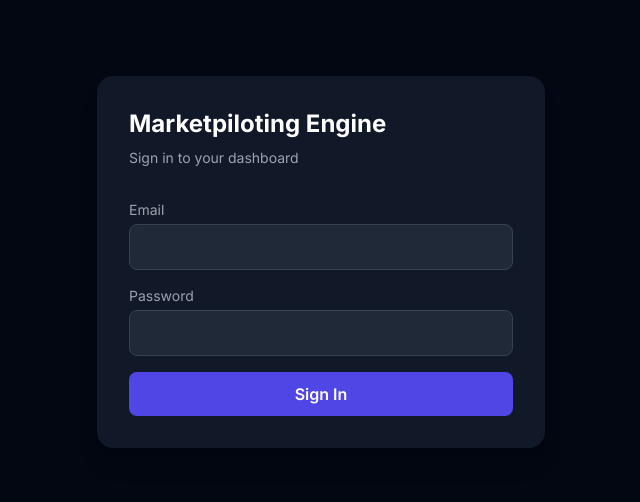
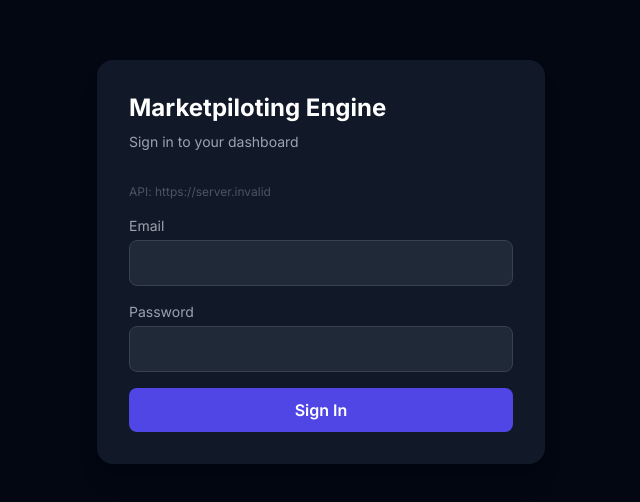
Before and after one commit to market-Pilot-App/marketpiloting-engine-frontend, a Next.js app: page /login in a window 1280 px wide. Shown: the part 138-640 px from the top of the page, without its empty margins (319-959 px from the left). Built offline with nearby package versions, Linux system fonts and the light colour scheme; no server answers.

Commit message:
debug: show API URL and full error on login page

```diff
--- a/app/login/page.tsx
+++ b/app/login/page.tsx
@@ -16,7 +16,9 @@ export default function LoginPage() {
     try {
       await login(email, password);
     } catch (err: unknown) {
-      setError(err instanceof Error ? err.message : "Login failed");
+      const msg = err instanceof Error ? err.message : String(err);
+      setError(msg || "Login failed — unknown error");
+      console.error("Login error:", err);
     } finally {
       setLoading(false);
     }
@@ -27,6 +29,7 @@ export default function LoginPage() {
       <div className="w-full max-w-md bg-gray-900 rounded-2xl p-8 shadow-xl">
         <h1 className="text-2xl font-bold text-white mb-2">Marketpiloting Engine</h1>
         <p className="text-gray-400 mb-8 text-sm">Sign in to your dashboard</p>
+        <p className="text-gray-600 mb-4 text-xs break-all">API: {process.env.NEXT_PUBLIC_API_URL || "NOT SET (localhost:8000)"}</p>
 
         <form onSubmit={handleSubmit} className="space-y-4">
           <div>
```
